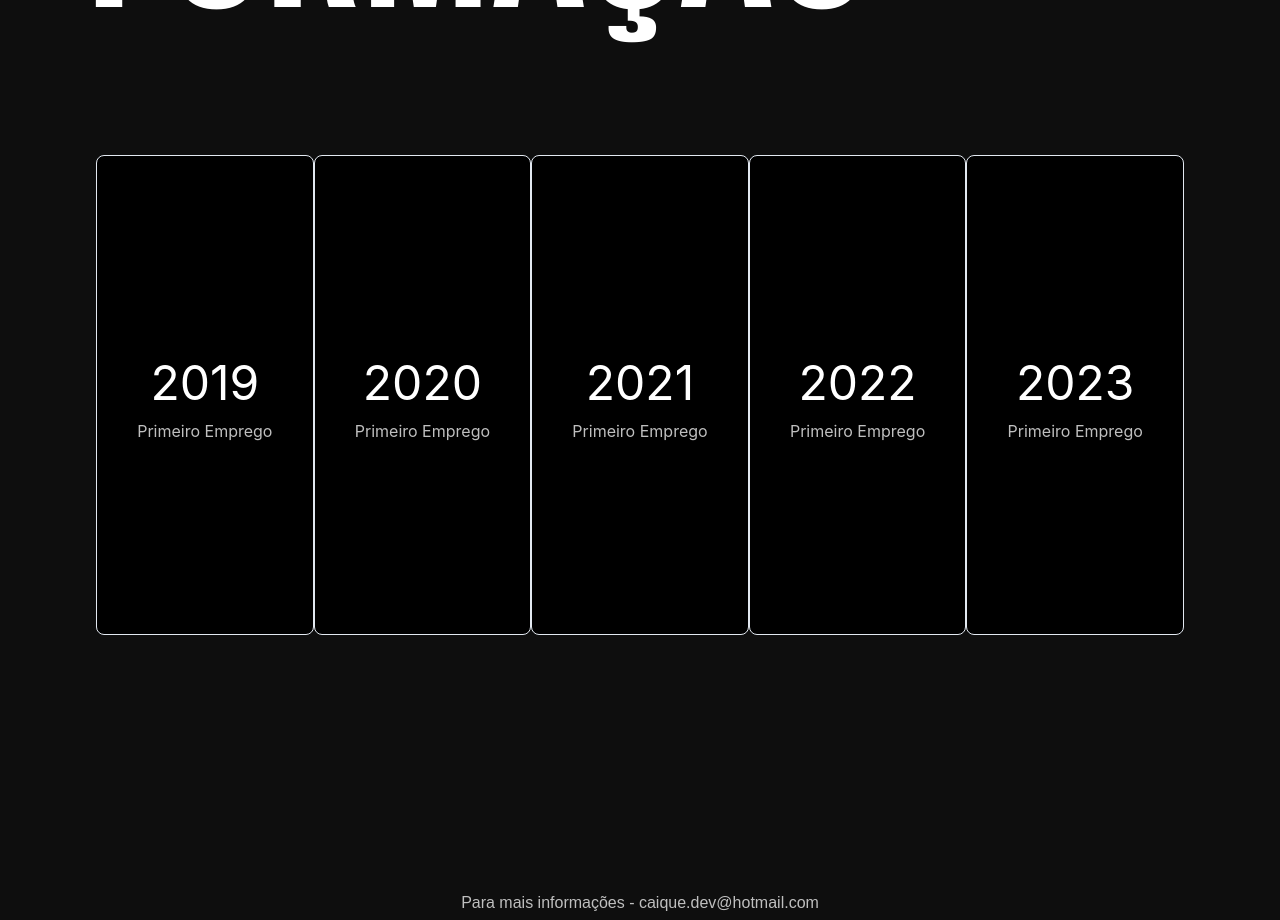
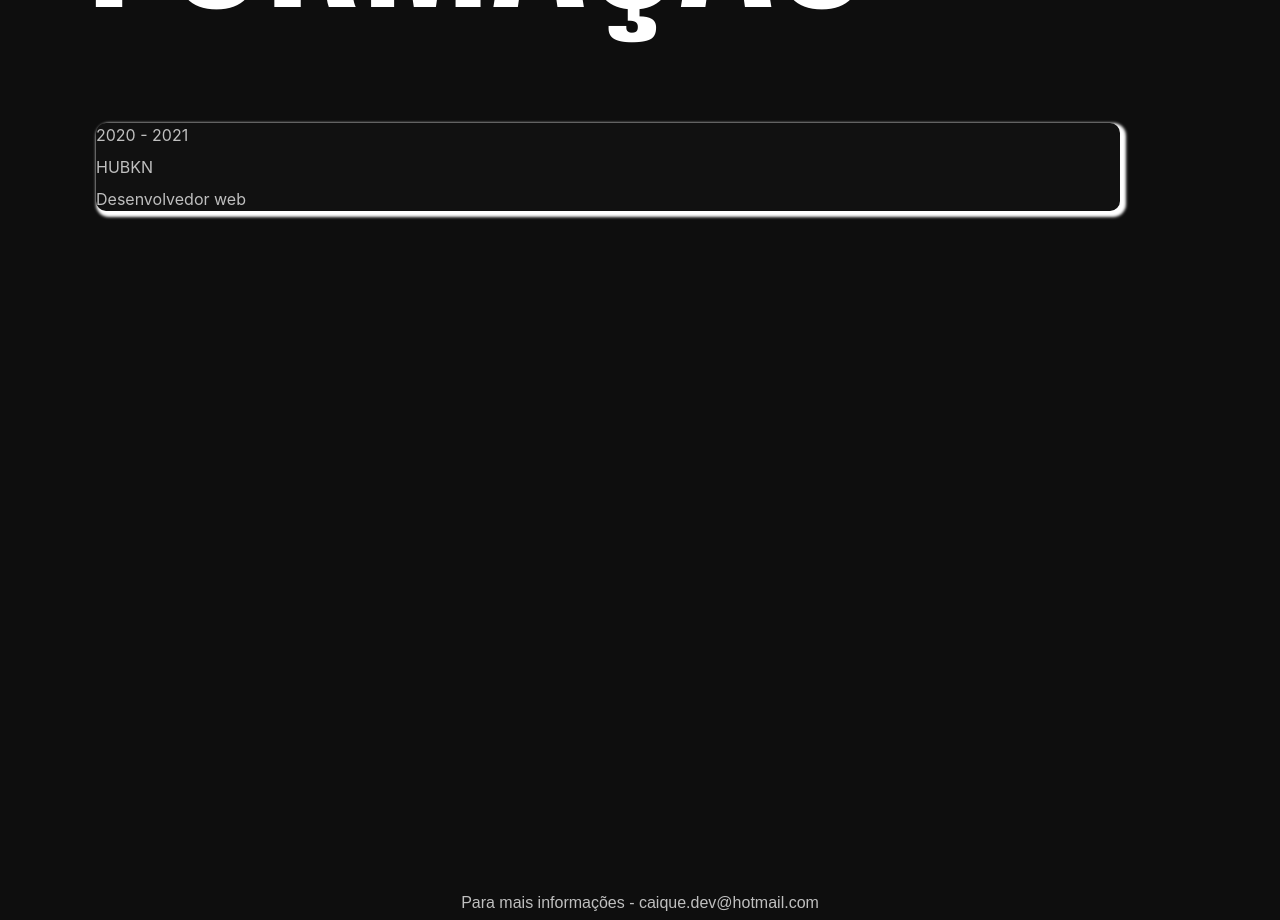
Before and after one commit to CaiqueRamos/my-website, a React (Vite) app: page / in a window 1280 px wide. Shown: the part 3140-4060 px from the top of the page. Built offline with nearby package versions, Linux system fonts and the light colour scheme.

Commit message:
add configs

```diff
--- a/src/pages/home/home.jsx
+++ b/src/pages/home/home.jsx
@@ -1,4 +1,4 @@
-import { Stack, Text } from '@chakra-ui/layout';
+import { Stack } from '@chakra-ui/layout';
 import HomeProfile from '../../ui/home-profile';
 import HomeProfileApresentation from '../../ui/components/home-profile-apresentation/home-profile-apresentation';
 
--- a/src/ui/components/home-profile-timeline-carousel/Timeline.jsx
+++ b/src/ui/components/home-profile-timeline-carousel/Timeline.jsx
@@ -1,6 +1,5 @@
 /* eslint-disable react/prop-types */
-import { Box, Flex, Image, Stack, Text, VStack } from '@chakra-ui/react';
-import { useState } from 'react';
+import { Flex, Stack, Text } from '@chakra-ui/react';
 
 const Timeline = () => {
   return (
@@ -14,129 +13,21 @@ const Timeline = () => {
       >
         FORMAÇÃO
       </Text>
-      <Flex justify="center" align="center" mt={8}>
-        <YearItem
-          year="2019"
-          titleHover={'Primeiro Emprego'}
-          image="https://via.placeholder.com/150"
-          title="Trabalho como Designer"
-          subtitle="Universidade Federal do Mato Grosso do Sul"
-          description="Início da jornada profissional como designer e entrada na UFMS."
-        />
-        <YearItem
-          year="2020"
-          titleHover={'Primeiro Emprego'}
-          image="https://via.placeholder.com/150"
-          title="Primeiro Estágio como Desenvolvedor Web"
-          subtitle="Promoção a Desenvolvedor Web"
-          description="Primeiro estágio como desenvolvedor web, com posterior promoção."
-        />
-        <YearItem
-          year="2021"
-          titleHover={'Primeiro Emprego'}
-          image="https://via.placeholder.com/150"
-          title="Mudança para Startup como Frontend e UI Developer"
-          subtitle=""
-          description="Troca de emprego para uma startup como frontend e UI developer."
-        />
-        <YearItem
-          year="2022"
-          titleHover={'Primeiro Emprego'}
-          image="https://via.placeholder.com/150"
-          title="Trabalho na Lighthouse como Frontend Developer"
-          subtitle=""
-          description="Trabalho na Lighthouse focado apenas em desenvolvimento frontend."
-        />
-        <YearItem
-          year="2023"
-          titleHover={'Primeiro Emprego'}
-          image="https://via.placeholder.com/150"
-          title="Responsável por Time Frontend"
-          subtitle="Papel de Referência Técnica"
-          description="Tornou-se responsável por um time frontend, com papel de referência técnica."
-        />
+      <Flex
+        overflow={'scroll'}
+        w={'80vw'}
+        background={'#111111'}
+        rounded={'10px'}
+        boxShadow={'3px 3px 3px 3px white'}
+      >
+        <Stack>
+          <Text color="#">2020 - 2021</Text>
+          <Text>HUBKN</Text>
+          <Text>Desenvolvedor web</Text>
+        </Stack>
       </Flex>
     </Stack>
   );
 };
 
-const YearItem = ({
-  year,
-  titleHover,
-  image,
-  title,
-  subtitle,
-  description,
-}) => {
-  const [isHovered, setIsHovered] = useState(false);
-
-  return (
-    <Box
-      pos="relative"
-      borderWidth="1px"
-      borderRadius="lg"
-      cursor={'pointer'}
-      h={isHovered ? '40rem' : '30rem'}
-      w={isHovered ? '30rem' : '20rem'}
-      overflow="hidden"
-      mx={isHovered ? '10px' : '0rem'}
-      onMouseEnter={() => setIsHovered(true)}
-      onMouseLeave={() => setIsHovered(false)}
-      transition="all 0.3s"
-      bg="black"
-    >
-      {isHovered ? (
-        <VStack
-          h="320rem"
-          w="220rem"
-          position={'absolute'}
-          top={0}
-          left={0}
-          zIndex={1}
-          align="start"
-          spacing="2"
-          bg="black"
-          p="4"
-          color="white"
-          opacity={isHovered ? 1 : 0}
-          transition="opacity 0.3s"
-        >
-          <Flex align="center" mb="4">
-            <Image
-              src={image}
-              alt={`Image for ${year}`}
-              boxSize="50px"
-              mr="4"
-            />
-            <Text fontSize="xl" fontWeight="bold">
-              {year}
-            </Text>
-          </Flex>
-          <VStack align="start" spacing="2">
-            <Text fontSize="lg" fontWeight="bold">
-              {title}
-            </Text>
-            {subtitle && <Text>{subtitle}</Text>}
-            <Text>{description}</Text>
-          </VStack>
-        </VStack>
-      ) : (
-        <Box
-          h="100%"
-          w="100%"
-          display={'flex'}
-          flexDirection={'column'}
-          alignItems={'center'}
-          justifyContent={'center'}
-        >
-          <Text as="h1" fontSize="5xl" color="white">
-            {year}
-          </Text>
-          <Text as="h1">{titleHover}</Text>
-        </Box>
-      )}
-    </Box>
-  );
-};
-
 export default Timeline;
```
